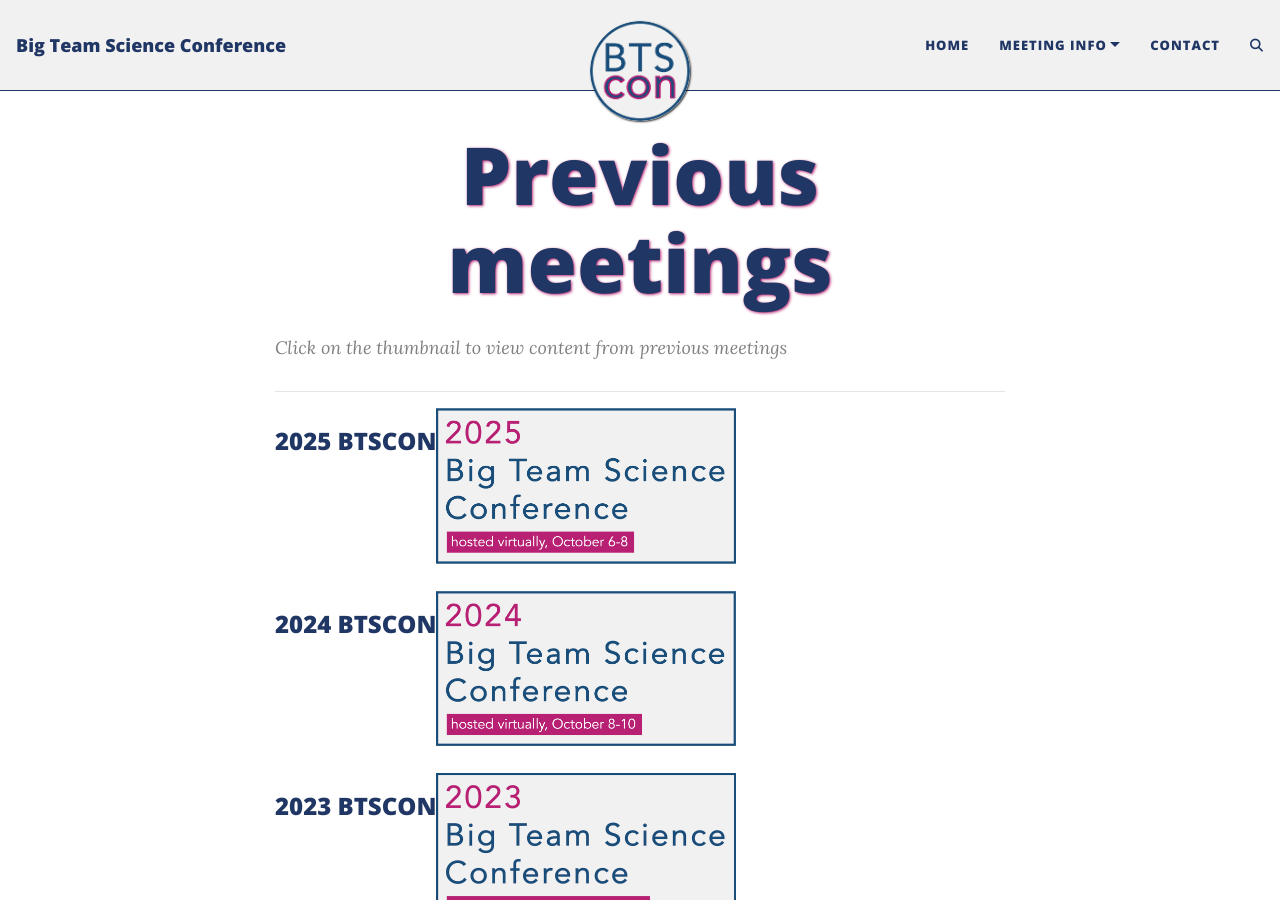
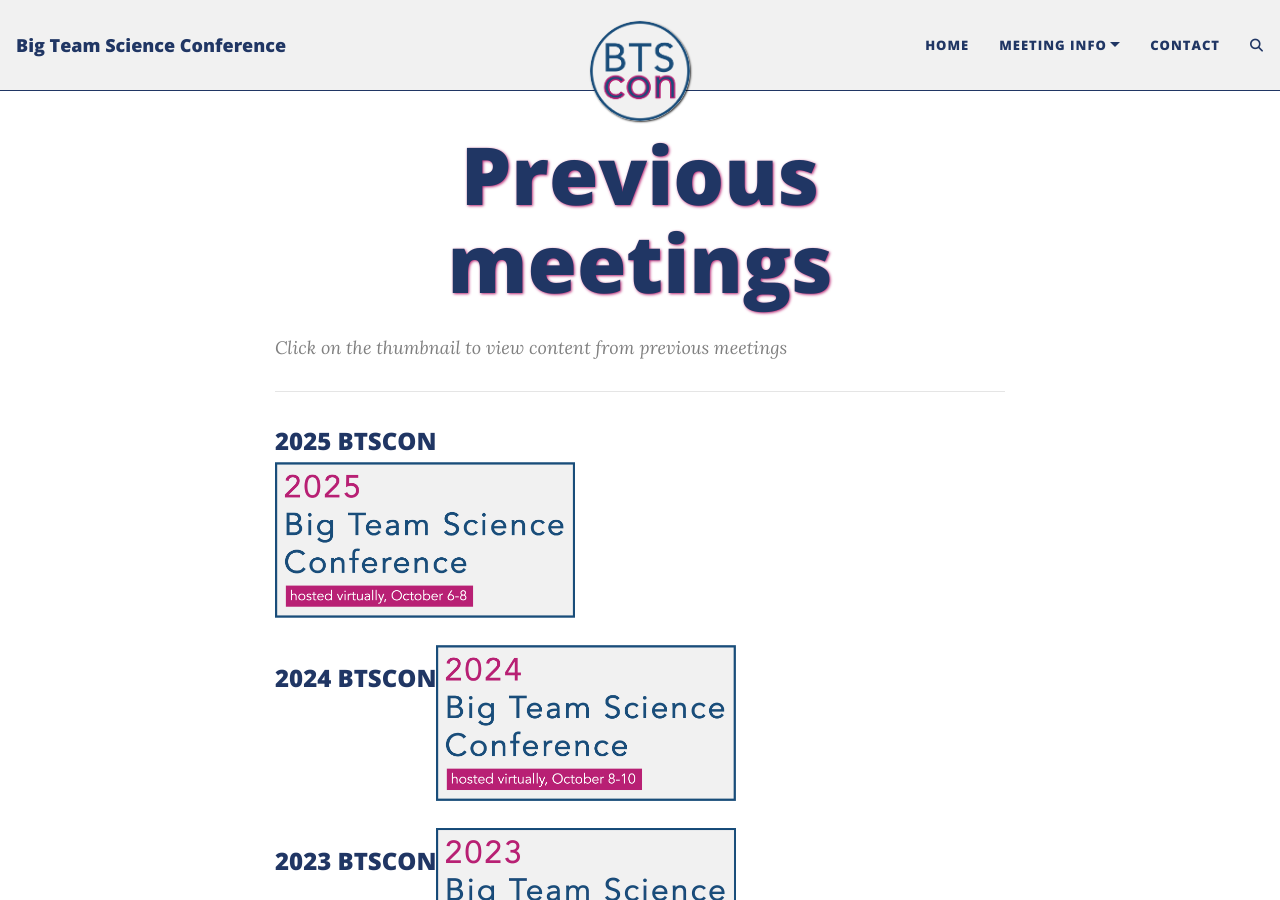
Before and after one commit to bigteamscienceconference/bigteamscienceconference.github.io, a Jekyll site: the page built from previous-meetings.md, in a window 1280 px wide and 900 px high. Built offline with Jekyll 4.4.1, drawn with Linux system fonts in a browser that asks for light colours; comment, search, counter and statistics services are not loaded.

Commit message:
Update previous-meetings.md

```diff
--- a/previous-meetings.md
+++ b/previous-meetings.md
@@ -12,6 +12,8 @@ title: Previous meetings
   <div class="container" align="center">
     <div class="row" align="center">
       <h3>2025 BTSCON</h3><br>
+    </div>
+    <div class="row" align="center">
       <a href="{{site.baseurl}}/2025btscon/"><img src="/assets/img/BTSCon2025_logo.png" alt="2025 BTS-con" width="300"></a><br>
     </div>
     <br>
```
